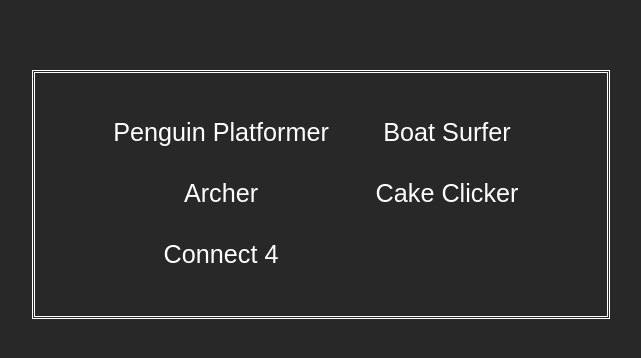
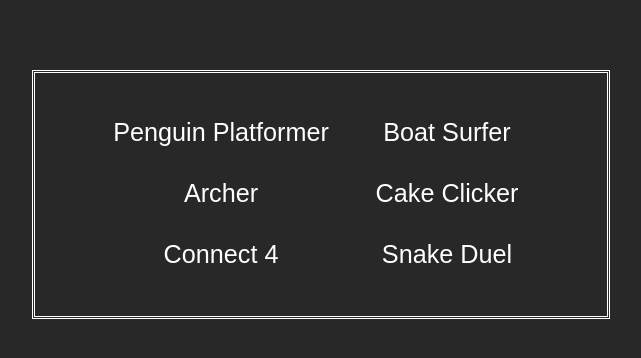
Before and after one commit to AadiCharpe/AadiFun, a plain HTML site: page index.html in a window 1280 px wide. Shown: the part 174-532 px from the top of the page, without its empty margins (327-968 px from the left). Drawn offline with Linux system fonts and the light colour scheme.

Commit message:
added game

```diff
--- a/index.html
+++ b/index.html
@@ -21,6 +21,7 @@
             <div class="column2">
                 <a href="https://aadicharpe.github.io/BoatSurfer/">Boat Surfer</a>
                 <a href="https://aadicharpe.github.io/CakeClicker/">Cake Clicker</a>
+                <a href="https://aadicharpe.github.io/SnakeDuel/">Snake Duel</a>
             </div>
         </div>
     </body>
```
